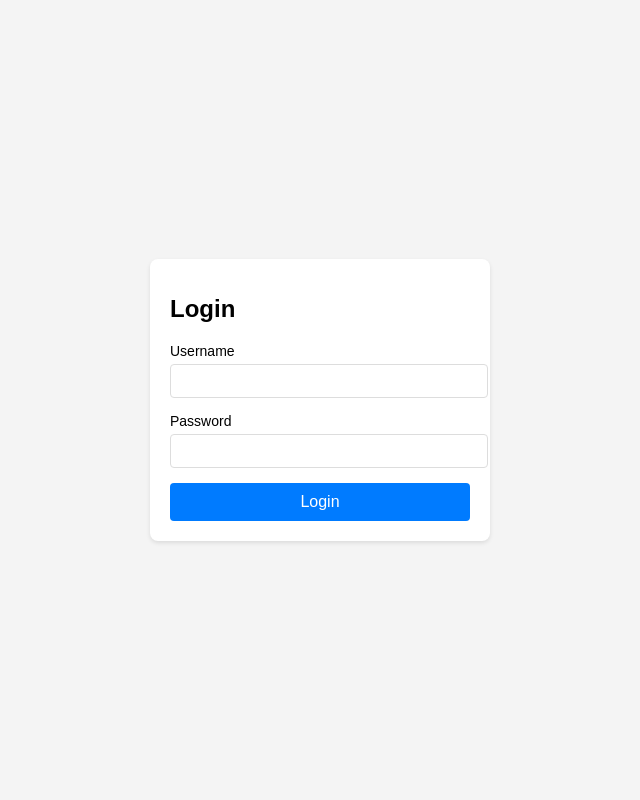
After one commit to N210013-Karthik/AlumniArc, a Django app: page /login/ in a window 1280 px wide. The commit adds this page. Shown: the whole page, without its empty margins (320-960 px from the left). Run offline with Django 3.2, Linux system fonts and the light colour scheme.

Commit message:
Updated Login Page

```diff
--- /dev/null
+++ b/alumni/templates/login.html
@@ -0,0 +1,85 @@
+<!-- accounts/templates/accounts/login.html -->
+<!DOCTYPE html>
+<html lang="en">
+<head>
+    <meta charset="UTF-8">
+    <meta name="viewport" content="width=device-width, initial-scale=1.0">
+    <title>Login</title>
+    <style>
+        body {
+            font-family: Arial, sans-serif;
+            background-color: #f4f4f4;
+            display: flex;
+            justify-content: center;
+            align-items: center;
+            height: 100vh;
+            margin: 0;
+        }
+        .login-container {
+            background: white;
+            padding: 20px;
+            border-radius: 8px;
+            box-shadow: 0 2px 4px rgba(0, 0, 0, 0.1);
+            width: 300px;
+        }
+        .login-container h1 {
+            margin-bottom: 20px;
+            font-size: 24px;
+        }
+        .form-group {
+            margin-bottom: 15px;
+        }
+        .form-group label {
+            display: block;
+            margin-bottom: 5px;
+            font-size: 14px;
+        }
+        .form-group input {
+            width: 100%;
+            padding: 8px;
+            font-size: 14px;
+            border: 1px solid #ddd;
+            border-radius: 4px;
+        }
+        .btn {
+            width: 100%;
+            padding: 10px;
+            background-color: #007BFF;
+            color: white;
+            border: none;
+            border-radius: 4px;
+            cursor: pointer;
+            font-size: 16px;
+        }
+        .btn:hover {
+            background-color: #0056b3;
+        }
+        .error {
+            color: red;
+            margin-bottom: 10px;
+        }
+    </style>
+</head>
+<body>
+    <div class="login-container">
+        <h1>Login</h1>
+        {% if messages %}
+            {% for message in messages %}
+                <p class="error">{{ message }}</p>
+            {% endfor %}
+        {% endif %}
+        <form method="POST">
+            {% csrf_token %}
+            <div class="form-group">
+                <label for="username">Username</label>
+                <input type="text" id="username" name="username" required>
+            </div>
+            <div class="form-group">
+                <label for="password">Password</label>
+                <input type="password" id="password" name="password" required>
+            </div>
+            <button type="submit" class="btn">Login</button>
+        </form>
+    </div>
+</body>
+</html>
--- /dev/null
+++ b/alumni/urls.py
@@ -0,0 +1,6 @@
+from django.urls import path
+from . import views
+
+urlpatterns = [
+    path('login/', views.login_view, name='login'),
+]
--- a/alumni/views.py
+++ b/alumni/views.py
@@ -1,3 +1,15 @@
-from django.shortcuts import render
+from django.shortcuts import render, redirect
+from django.contrib.auth import authenticate, login
+from django.contrib import messages
 
-# Create your views here.
+def login_view(request):
+    if request.method == 'POST':
+        username = request.POST['username']
+        password = request.POST['password']
+        user = authenticate(request, username=username, password=password)
+        if user is not None:
+            login(request, user)
+            return redirect('/')
+        else:
+            messages.error(request, 'Invalid username or password.')
+    return render(request, 'login.html')
--- a/alumni_arc/settings.py
+++ b/alumni_arc/settings.py
@@ -37,6 +37,7 @@ INSTALLED_APPS = [
     'django.contrib.sessions',
     'django.contrib.messages',
     'django.contrib.staticfiles',
+    'alumni',
 ]
 
 MIDDLEWARE = [
@@ -54,7 +55,7 @@ ROOT_URLCONF = 'alumni_arc.urls'
 TEMPLATES = [
     {
         'BACKEND': 'django.template.backends.django.DjangoTemplates',
-        'DIRS': [],
+        'DIRS': [ BASE_DIR / 'templates'],
         'APP_DIRS': True,
         'OPTIONS': {
             'context_processors': [
@@ -123,3 +124,6 @@ STATIC_URL = '/static/'
 # https://docs.djangoproject.com/en/3.2/ref/settings/#default-auto-field
 
 DEFAULT_AUTO_FIELD = 'django.db.models.BigAutoField'
+
+LOGIN_REDIRECT_URL = '/'
+LOGOUT_REDIRECT_URL = '/'
--- a/alumni_arc/urls.py
+++ b/alumni_arc/urls.py
@@ -1,21 +1,7 @@
-"""alumni_arc URL Configuration
-
-The `urlpatterns` list routes URLs to views. For more information please see:
-    https://docs.djangoproject.com/en/3.2/topics/http/urls/
-Examples:
-Function views
-    1. Add an import:  from my_app import views
-    2. Add a URL to urlpatterns:  path('', views.home, name='home')
-Class-based views
-    1. Add an import:  from other_app.views import Home
-    2. Add a URL to urlpatterns:  path('', Home.as_view(), name='home')
-Including another URLconf
-    1. Import the include() function: from django.urls import include, path
-    2. Add a URL to urlpatterns:  path('blog/', include('blog.urls'))
-"""
 from django.contrib import admin
-from django.urls import path
+from django.urls import path, include
 
 urlpatterns = [
     path('admin/', admin.site.urls),
+    path('', include('alumni.urls')),
 ]
```
Also changed, not shown: alumni/templates/index.html (+100 -2 lines).
